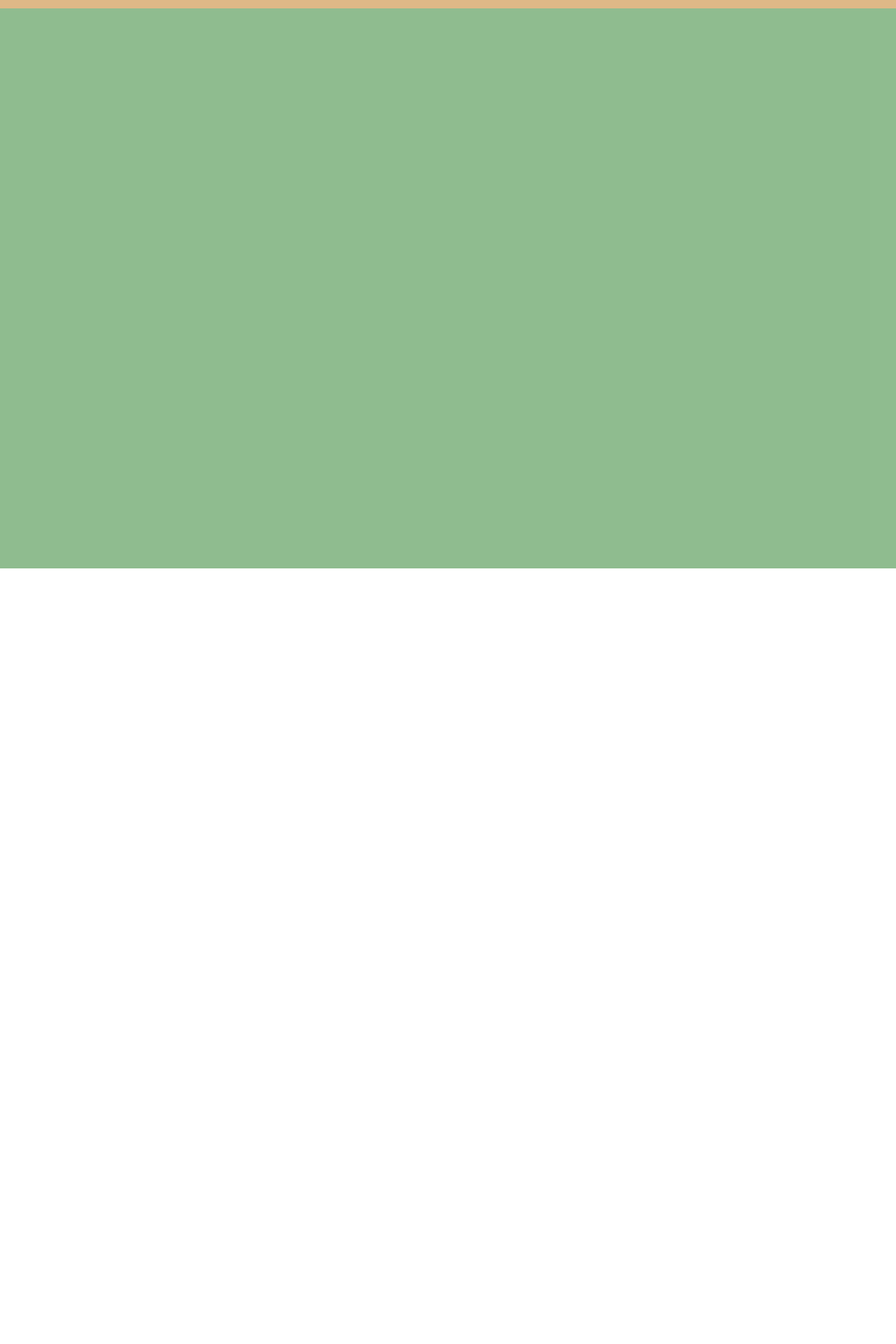
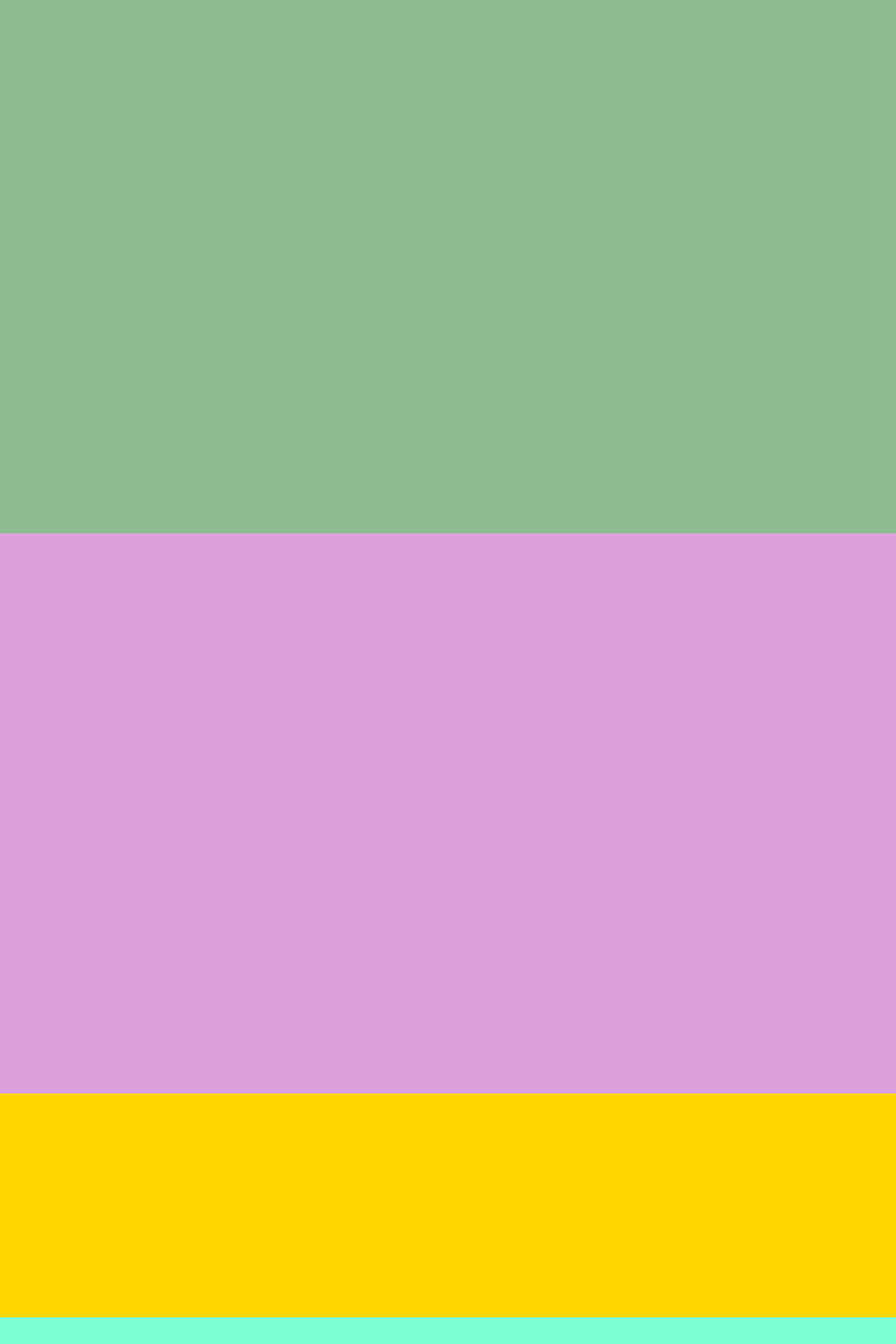
Before and after one commit to andorey/portfolio, a React (Create React App) app: page / in a window 1280 px wide. Shown: the part 838-2758 px from the top of the page at 70% size. Before the commit the page ends 1650 px from the top, so only its background shows below. Built offline with nearby package versions, Linux system fonts and the light colour scheme.

Commit message:
color blocks

```diff
--- a/src/App.js
+++ b/src/App.js
@@ -3,15 +3,22 @@ import './App.css';
 import Header from "./Heder/Header";
 import Footer from "./Footer/Footer";
 import Main from "./Main/Main";
+import Skills from "./Skills/Skills";
+import Projects from "./Projects/Projects";
+import RemoteJob from "./RemoteJob/RemoteJob";
+import Contacts from "./Contacts/Contacts";
 
 function App() {
   return (
     <div className="App">
         <div className="portfolio">
             <Header />
+            <Main />
+            <Skills />
+            <Projects />
+            <RemoteJob />
+            <Contacts />
             <Footer />
-            <Main />
-
         </div>
     </div>
   );
--- /dev/null
+++ b/src/Contacts/Contacts.jsx
@@ -0,0 +1,12 @@
+import React from 'react';
+import styles from './Contacts.module.css'
+
+function Contacts() {
+  return (
+    <div className={styles.header}>
+
+    </div>
+  );
+}
+
+export default Contacts;
--- /dev/null
+++ b/src/Contacts/Contacts.module.css
@@ -0,0 +1,5 @@
+.header {
+	height: 100vh;
+	background-color: aquamarine;
+
+}
--- a/src/Footer/Footer.module.css
+++ b/src/Footer/Footer.module.css
@@ -1,5 +1,5 @@
 .header {
-	height: 100vh;
-	background-color: burlywood;
+	height: 50vh;
+	background-color: dodgerblue;
 
 }
--- a/src/Heder/Header.module.css
+++ b/src/Heder/Header.module.css
@@ -1,5 +1,5 @@
 .header {
-	height: 50px;
+	height: 10vh;
 	background-color: darkorange;
 
 }
--- a/src/Main/Main.module.css
+++ b/src/Main/Main.module.css
@@ -1,5 +1,5 @@
 .header {
-	height: 100vh;
-	background-color: darkseagreen;
+	height: 90vh;
+	background-color: burlywood;
 
 }
--- /dev/null
+++ b/src/Projects/Projects.jsx
@@ -0,0 +1,12 @@
+import React from 'react';
+import styles from './Projects.module.css'
+
+function Projects() {
+  return (
+    <div className={styles.header}>
+
+    </div>
+  );
+}
+
+export default Projects;
--- /dev/null
+++ b/src/Projects/Projects.module.css
@@ -0,0 +1,5 @@
+.header {
+	height: 100vh;
+	background-color: plum;
+
+}
--- /dev/null
+++ b/src/RemoteJob/RemoteJob.jsx
@@ -0,0 +1,12 @@
+import React from 'react';
+import styles from './RemoteJob.module.css'
+
+function RemoteJob() {
+  return (
+    <div className={styles.header}>
+
+    </div>
+  );
+}
+
+export default RemoteJob;
--- /dev/null
+++ b/src/RemoteJob/RemoteJob.module.css
@@ -0,0 +1,5 @@
+.header {
+	height: 40vh;
+	background-color: gold;
+
+}
--- a/src/Skills/Skills.module.css
+++ b/src/Skills/Skills.module.css
@@ -1,5 +1,5 @@
 .header {
 	height: 100vh;
-	background-color: lightpink;
+	background-color: darkseagreen;
 
 }
```
